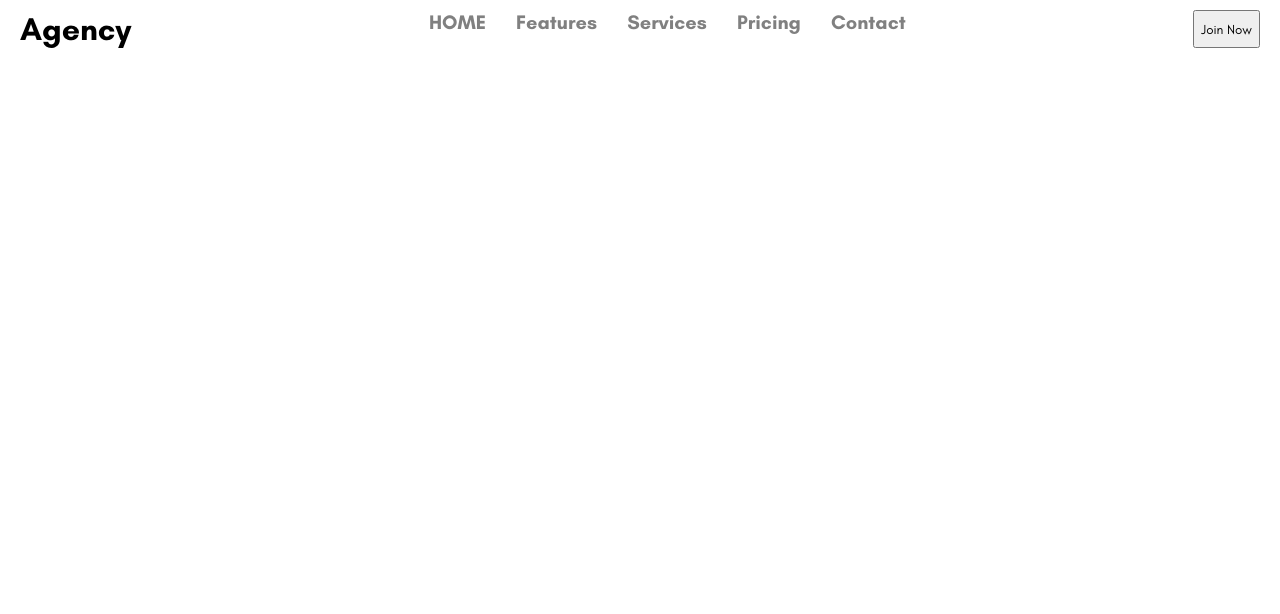
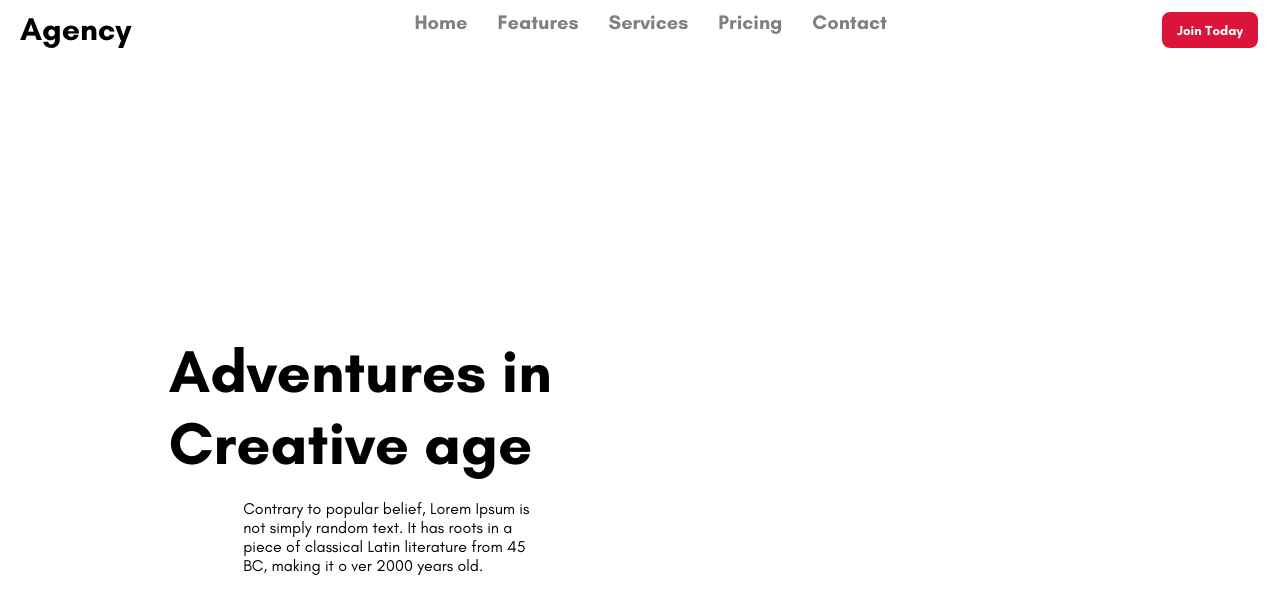
Before and after one commit to jawad-stack/Business-Website, a React (Create React App) app: page / in a window 1280 px wide. Shown: the top 614 px of the page. Built offline with nearby package versions, Linux system fonts and the light colour scheme.

Commit message:
Added inro section in file

```diff
--- a/src/App.jsx
+++ b/src/App.jsx
@@ -1,11 +1,18 @@
 import styled from "styled-components";
+import Intro from "./components/Intro";
 import Navbar from "./components/Navbar";
+
 const Container = styled.div`
     height: 100vh;
 
 `
 const App = () => {
-  return <Container><Navbar/></Container>;
+  return (
+    <Container>
+      <Navbar/>
+      <Intro/>
+  </Container>
+  )
 };
 
 export default App;
--- /dev/null
+++ b/src/components/Intro.jsx
@@ -0,0 +1,43 @@
+import React from 'react';
+import styled from 'styled-components';
+
+const Container = styled.div`
+    // height: calc(100vh - 50px);
+    display: flex;
+    padding: 20px;
+`;
+const Left = styled.div`
+    height: calc(100vh - 50px);
+    width: 60%;
+    display: flex;
+    flex-direction: column;
+    align-items: center;
+    justify-content: center;
+`;
+const Title = styled.h1`
+    font-size: 60px;
+    width: 60%;
+`
+const Desc = styled.p`
+    width: 40%;
+    margin-top: 20px;
+`
+const Right = styled.div`
+    height: calc(100vh - 50px);
+    width: 40%;
+`;
+const Intro = () => {
+    return (
+        <Container>
+            <Left>
+                <Title>Adventures in Creative age</Title>
+                <Desc>Contrary to popular belief, Lorem Ipsum is not simply random text.
+                    It has roots in a piece of classical Latin literature from 45 BC, making it o
+                    ver 2000 years old. </Desc>
+            </Left>
+            <Right></Right>
+        </Container>
+    )
+};
+
+export default Intro;
--- a/src/components/Navbar.jsx
+++ b/src/components/Navbar.jsx
@@ -35,7 +35,13 @@ const MenuItem = styled.li`
 `;
 
 const Button = styled.button`
-    border: 2px solid black;
+    border: 2px solid white;
+    padding: 10px 15px;
+    background-color: crimson;
+    color: white;
+    font-weight: bold;
+    border-radius: 10px;
+    cursor: pointer;
 `
 const Navbar = () => {
     return (
@@ -45,13 +51,13 @@ const Navbar = () => {
                     <Logo>Agency</Logo>
                 </span>
                 <Menu>
-                    <MenuItem>HOME</MenuItem>
+                    <MenuItem>Home</MenuItem>
                     <MenuItem>Features</MenuItem>
                     <MenuItem>Services</MenuItem>
                     <MenuItem>Pricing</MenuItem>
                     <MenuItem>Contact</MenuItem>
                 </Menu>
-                <button>Join Now</button>
+                <Button>Join Today</Button>
             </Wrapper>
         </Container>
     )
```
